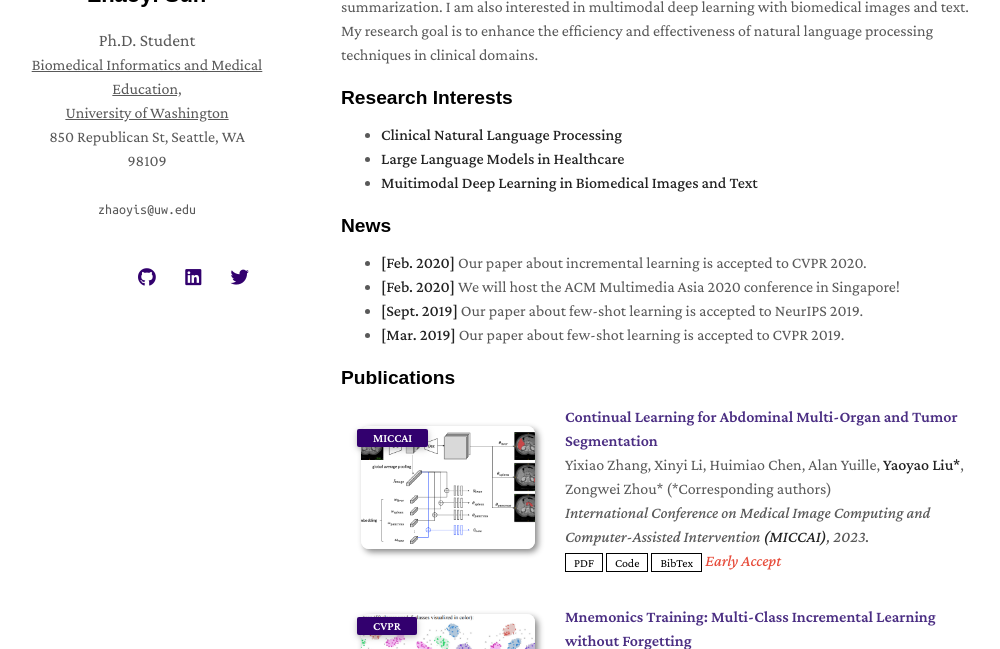
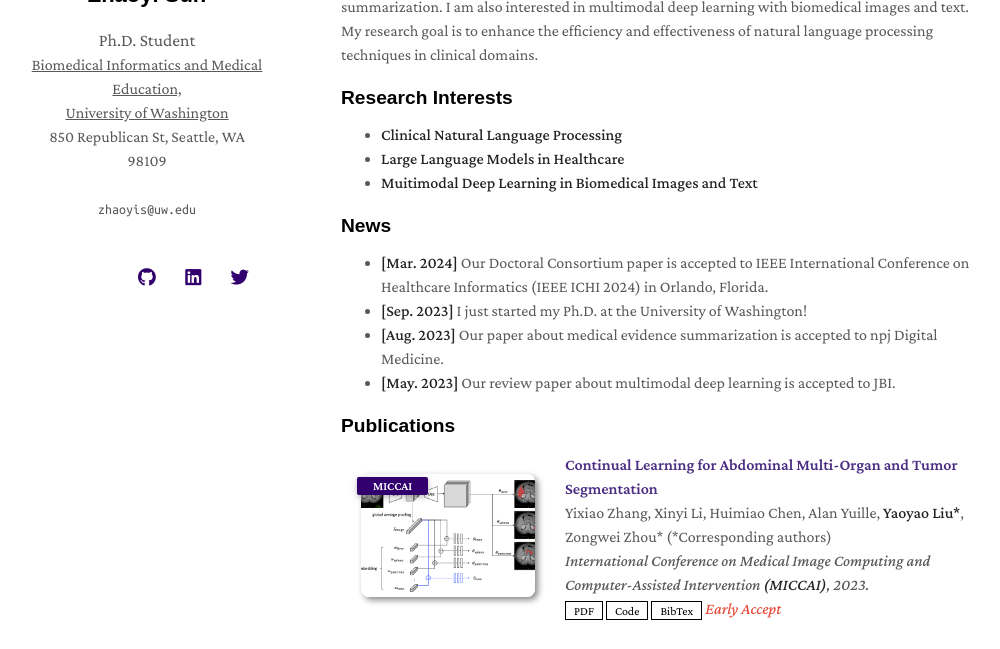
Before and after one commit to GeraldSun/GeraldSun.github.io, a Jekyll site: the page built from index.md, in a window 1280 px wide and 900 px high, cut to the strip 251-900 px from the top of the window. Shown: the whole strip, without its empty margins (129-1129 px from the left). Built offline with Jekyll 4.4.1, drawn with Linux system fonts in a browser that asks for light colours; nearby versions of some CDN libraries; a style sheet for code colours, icons or effects is not loaded; our own code applies the rules of GitHub Pages for plain Markdown files.

Commit message:
Update index.md

```diff
--- a/index.md
+++ b/index.md
@@ -14,10 +14,10 @@ I am a Ph.D. student in Biomedical and Health Informatics at the [University of
 
 ## News
 
-- **[Feb. 2020]** Our paper about incremental learning is accepted to CVPR 2020.
-- **[Feb. 2020]** We will host the ACM Multimedia Asia 2020 conference in Singapore!
-- **[Sept. 2019]** Our paper about few-shot learning is accepted to NeurIPS 2019.
-- **[Mar. 2019]** Our paper about few-shot learning is accepted to CVPR 2019.
+- **[Mar. 2024]** Our Doctoral Consortium paper is accepted to IEEE International Conference on Healthcare Informatics (IEEE ICHI 2024) in Orlando, Florida.
+- **[Sep. 2023]** I just started my Ph.D. at the University of Washington!
+- **[Aug. 2023]** Our paper about medical evidence summarization is accepted to npj Digital Medicine.
+- **[May. 2023]** Our review paper about multimodal deep learning is accepted to JBI.
 
 {% include_relative _includes/publications.md %}
 
```
